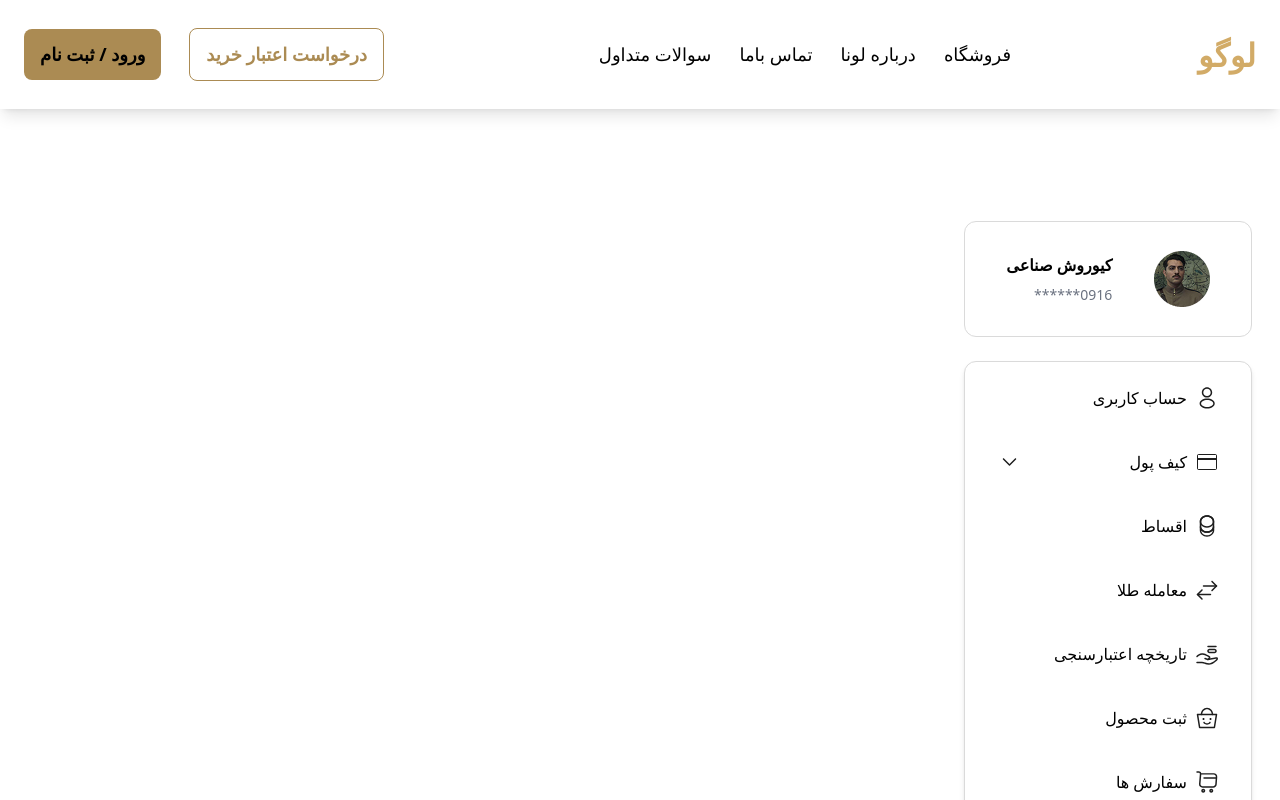
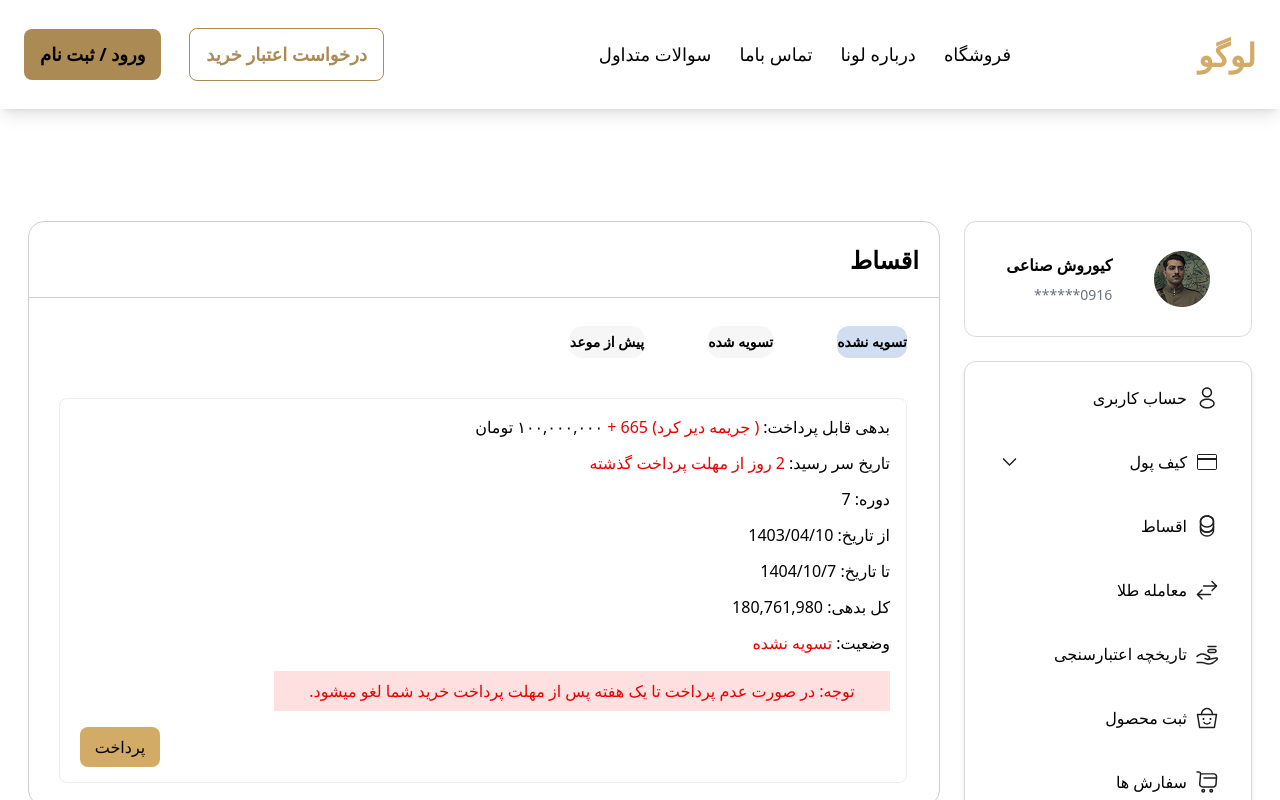
Before and after one commit to Spark-Code-Team/loana-gold, a Next.js app: page /dashboard/installments in a window 1280 px wide. Shown: the top 800 px of the page. Built offline with nearby package versions, Linux system fonts and the light colour scheme.

Commit message:
settled has been done

```diff
--- a/src/app/dashboard/installments/page.js
+++ b/src/app/dashboard/installments/page.js
@@ -1,8 +1,8 @@
+import InstallmentDashboardPage from "@/components/templates/InstallmentsDashboardPage";
+
 const Installments = () => {
     return(
-        <>
-
-        </>
+        <InstallmentDashboardPage/>
     )
 }
 export default Installments;
--- /dev/null
+++ b/src/app/dashboard/ticket-dashboard/page.js
@@ -0,0 +1,8 @@
+import TicketDashboardPage from "@/components/templates/TicketDashboardPage";
+
+const Ticket = () =>{
+    return(
+        <TicketDashboardPage/>
+    )
+}
+export default Ticket;
--- /dev/null
+++ b/src/components/modules/installments/Settled.js
@@ -0,0 +1,156 @@
+import DashboardLeft from "@/components/elements/DashboardLeft";
+
+const Settled = () => {
+    return(
+        <div className="
+        w-[912px]
+        h-[585px]
+        border-[1px]
+        border-[#CBCED7]
+        rounded-2xl
+        ">
+            <DashboardLeft
+            title="اقساط"
+            />
+
+            <div className="
+            h-12
+            w-full
+            flex
+            flex-row
+            items-center
+            mt-5
+            ">
+                <button className="
+                w-[101]
+                h-8
+                bg-[#D1DDF1]
+                rounded-xl
+                mx-8
+                text-sm
+                font-bold
+                "
+                >تسویه نشده
+                </button>
+
+                <button className="
+                w-[101]
+                h-8
+                bg-[#F6F6F6]
+                rounded-xl
+                mx-8
+                text-sm
+                font-bold
+                "
+                >تسویه شده
+                </button>
+
+                <button className="
+                w-[101]
+                h-8
+                bg-[#F6F6F6]
+                rounded-xl
+                mx-8
+                text-sm
+                font-bold
+                "
+                > پیش از موعد
+                </button>
+
+            </div>
+
+            <div className="
+            w-[848px]
+            h-[385px]
+            rounded-lg
+            border-[1px]
+            border-[#EDEDED]
+            mx-8
+            mt-8
+            ">
+                <div className="
+                pr-4
+                pt-4
+                ">
+                    <div className="flex flex-col gap-y-3">
+
+                    <p>
+                    بدهی قابل پرداخت:
+                    <span className="text-[#E90000] px-1">
+                      ( جریمه دیر کرد) 665 +
+                    </span>
+                    ۱۰۰,۰۰۰,۰۰۰ تومان
+                    </p>
+
+                    <p>
+                    تاریخ سر رسید:
+                    <span className="text-[#E90000] px-1">
+                    2 روز از مهلت پرداخت گذشته
+                    </span>
+                    </p>
+
+                    <p>
+                    دوره: 7
+                    </p>
+
+                    <p>
+                    از تاریخ: 1403/04/10
+                    </p>
+
+                    <p>
+                    تا تاریخ: 1404/10/7
+                    </p>
+
+                    <p>
+                    کل بدهی: 180,761,980
+                    </p>
+
+                    <p>
+                    وضعیت:
+                    <span className="text-[#E90000] px-1">
+                    تسویه نشده
+                    </span>
+                    </p>
+
+                    </div>
+
+                    <div className="
+                    w-[616px]
+                    h-10
+                    bg-[#FFE0E0]
+                    mt-4
+                    flex
+                    items-center
+                    justify-center
+                    ">
+                        <p className="text-[#E90000]">
+                        توجه: در صورت عدم پرداخت تا یک هفته پس از مهلت پرداخت خرید شما لغو میشود.
+                        </p>
+
+                    </div>
+
+                    <div className="
+                     mt-4
+                     flex
+                     justify-end
+
+                    ">
+                        <button className="
+                         w-20
+                         h-10
+                         bg-primary
+                         rounded-lg
+                         ml-5
+                        ">
+                            پرداخت
+                        </button>
+                    </div>
+
+                </div>
+
+            </div>
+
+        </div>
+    )
+}
+export default Settled;
--- /dev/null
+++ b/src/components/templates/InstallmentsDashboardPage.js
@@ -0,0 +1,11 @@
+import Settled from "../modules/installments/Settled";
+
+const InstallmentDashboardPage = () => {
+    return(
+        <>
+        <Settled/>
+
+        </>
+    )
+}
+export default InstallmentDashboardPage;
--- /dev/null
+++ b/src/components/templates/TicketDashboardPage.js
@@ -0,0 +1,10 @@
+const TicketDashboardPage = () =>{
+    return(
+        <>
+        <p>
+            1111111111
+        </p>
+        </>
+    )
+}
+export default TicketDashboardPage;
```
Also changed, not shown: src/components/modules/installments/Overdue.js (added), src/components/modules/installments/Unsettled.js (added).
